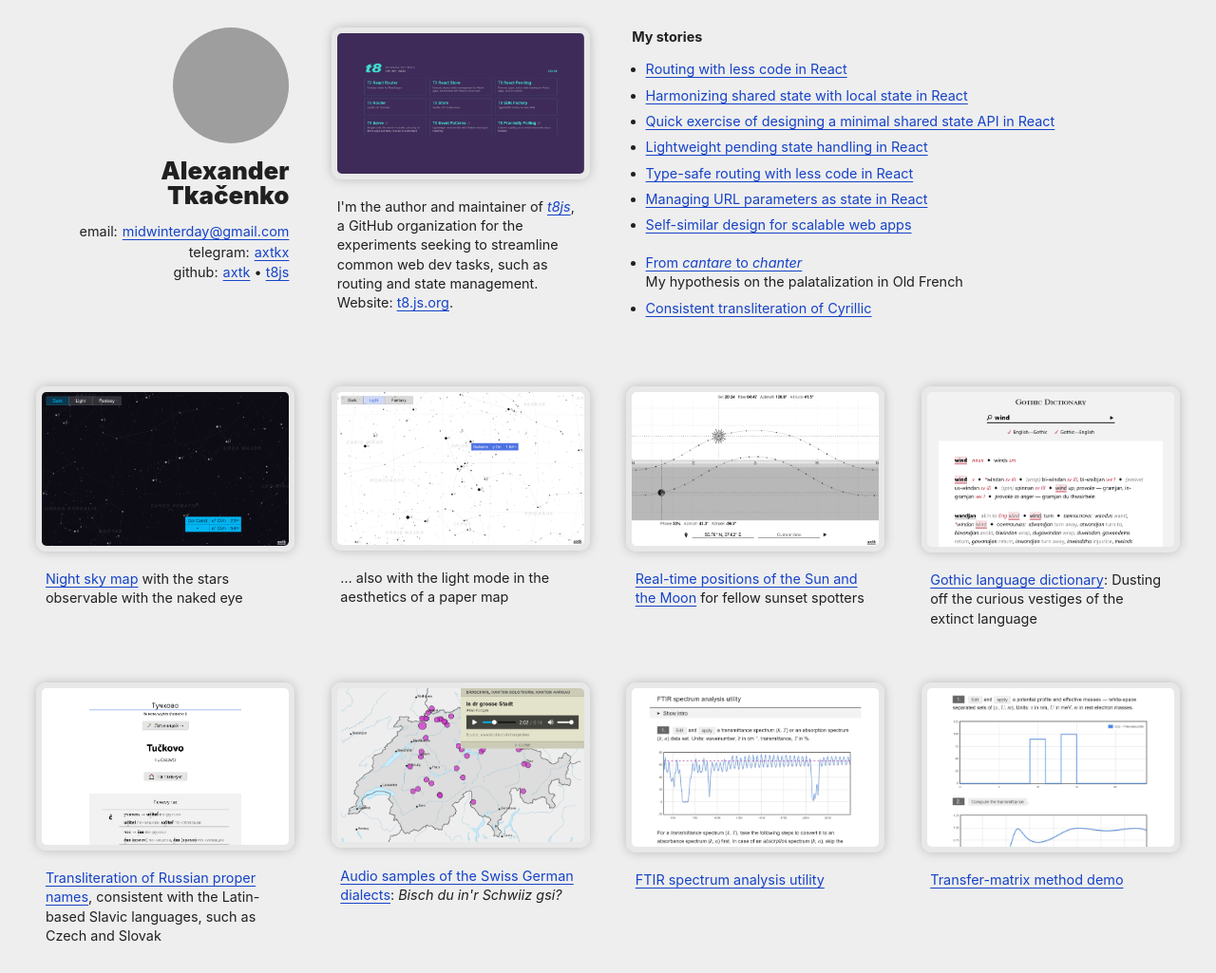
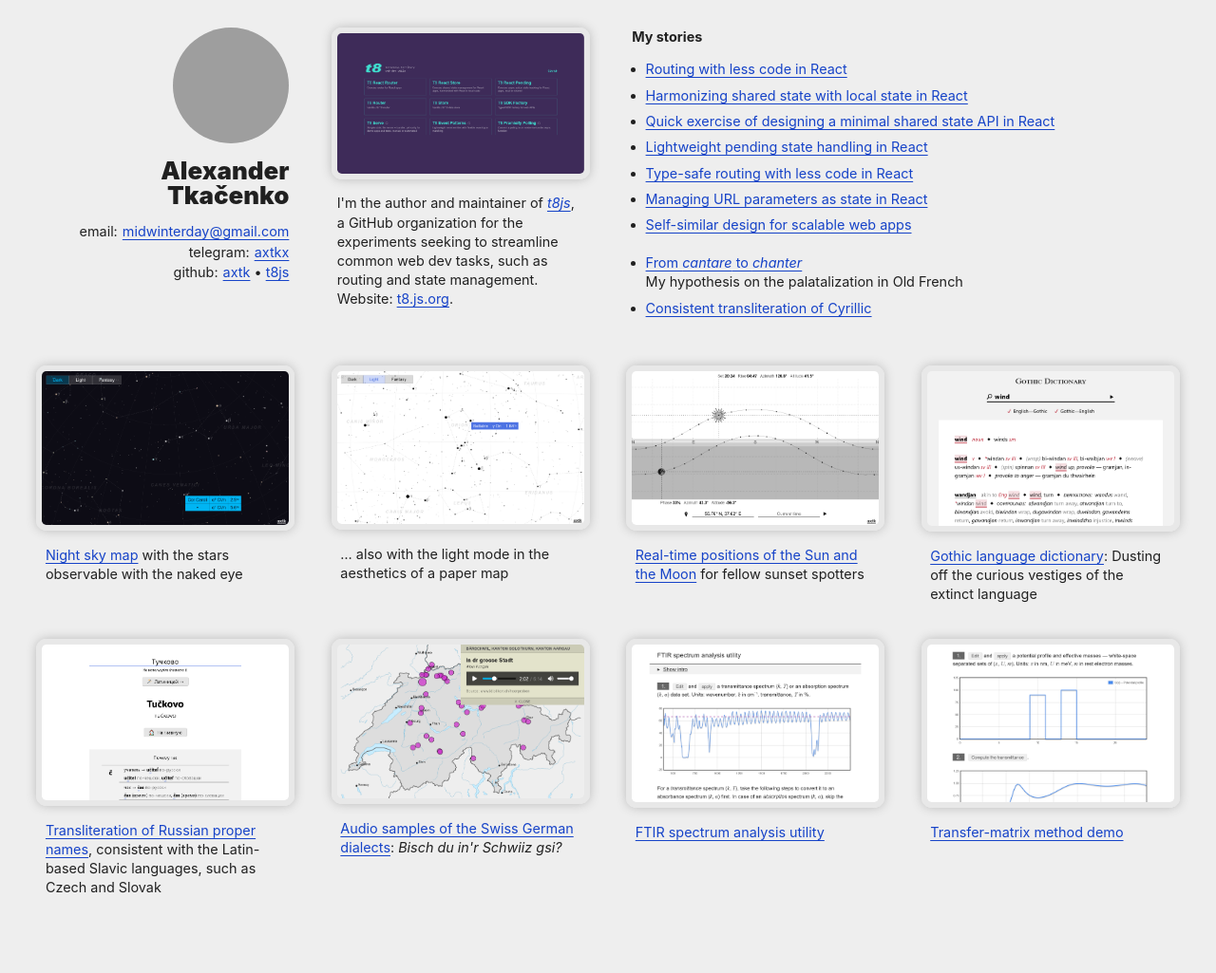
Before and after one commit to axtk/axtk.github.io, a Jekyll site: the page index.html, which Jekyll copies as it is, in a window 1280 px wide. Shown: the whole page at 95% size. Built offline with Jekyll 4.4.1, drawn with Linux system fonts in a browser that asks for light colours; after the commit the page ends 974 px from its top, so only the background shows below that; grey boxes are pictures that could not be loaded.

Commit message:
index: update layout spacing

```diff
--- a/x/assets/index.css
+++ b/x/assets/index.css
@@ -12,7 +12,7 @@
 
   --box-size: 300px;
   --box-padding-x: 1.75rem;
-  --box-padding-y: 2rem;
+  --box-padding-y: 1.25rem;
   --shadow: 0 0 0.75rem 0 var(--shadow-color);
   --border-width: 0.42rem;
 }
@@ -67,7 +67,7 @@ main {
   display: grid;
   max-width: calc(4.5 * var(--box-size));
   grid-template-columns: repeat(auto-fit, minmax(var(--box-size), 1fr));
-  padding: 0 calc(var(--box-padding-x) - var(--border-width));
+  padding: 0.75rem calc(var(--box-padding-x) - var(--border-width));
   margin: 0 auto;
 }
 section {
@@ -106,7 +106,10 @@ picture img {
 }
 figcaption {
   padding: 0 0.25em;
-  margin: 1em 0 0;
+  margin: 0.75em 0 0;
+}
+section p {
+  margin: 0.75em 0;
 }
 section[data-tags~="intro"] {
   /* background: var(--intro-background); */
@@ -186,6 +189,7 @@ strong::before {
 @media (max-width: 640px) {
   :root {
     --box-size: 100%;
+    --box-padding-y: 1.75rem;
 
     font-size: 100%;
   }
```
